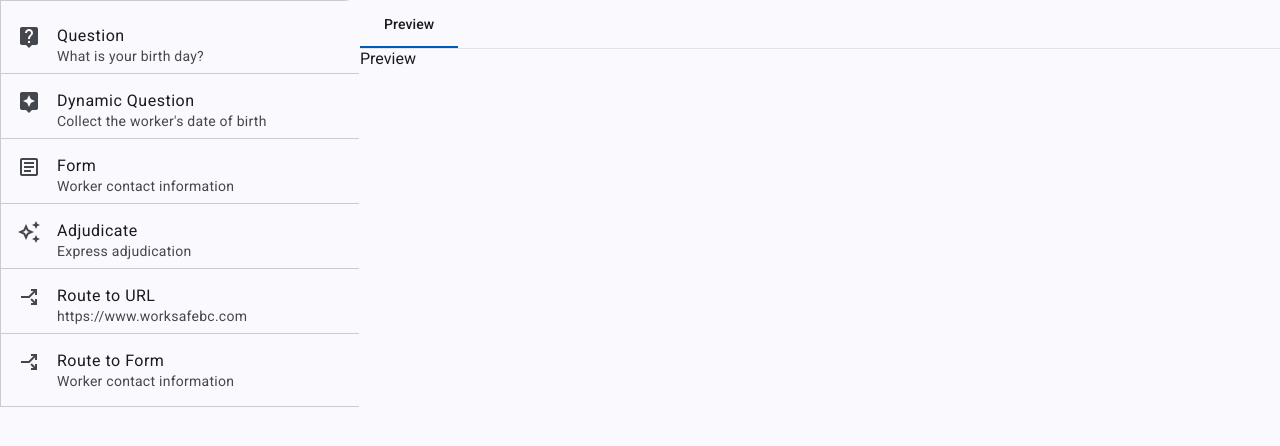
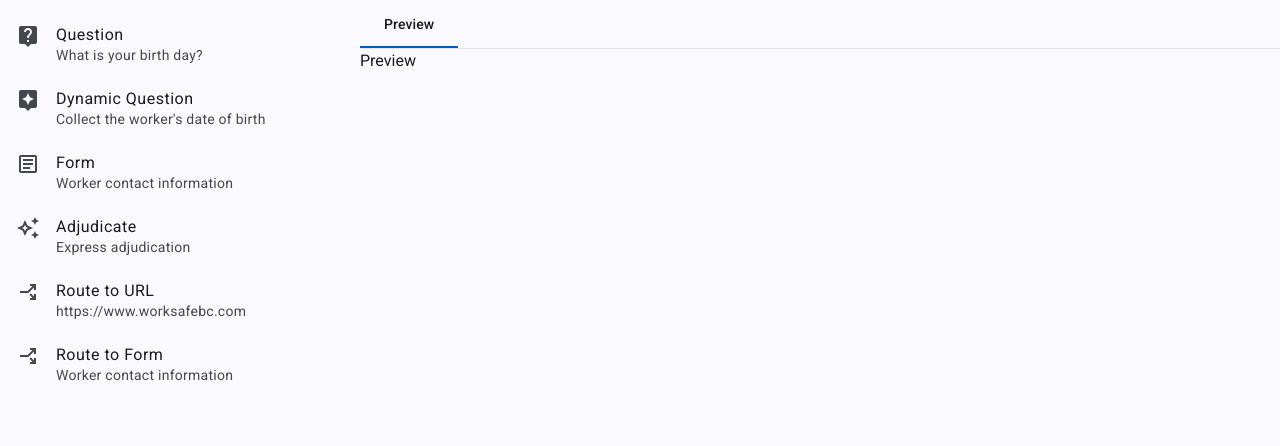
Before and after one commit to bcfoster/its-just-a-form, an Angular app: page / in a window 1280 px wide. Shown: the top 446 px of the page. Built offline with nearby package versions, Linux system fonts and the light colour scheme.

Commit message:
install tailwind
npm install tailwindcss @tailwindcss/postcss postcss --force

```diff
--- a/package.json
+++ b/package.json
@@ -18,7 +18,10 @@
     "@angular/material": "^20.1.0",
     "@angular/platform-browser": "^20.0.0",
     "@angular/router": "^20.0.0",
+    "@tailwindcss/postcss": "^4.1.11",
+    "postcss": "^8.5.6",
     "rxjs": "~7.8.0",
+    "tailwindcss": "^4.1.11",
     "tslib": "^2.3.0"
   },
   "devDependencies": {
--- a/src/app/app.ts
+++ b/src/app/app.ts
@@ -21,15 +21,11 @@ import { MatTabsModule } from '@angular/material/tabs';
     MatTabsModule,
   ],
   template: `
-    <mat-drawer-container class="example-container">
+    <mat-drawer-container class="h-full">
       <mat-drawer mode="side" opened>
-        <mat-list
-          cdkDropList
-          class="example-list"
-          (cdkDropListDropped)="drop($event)"
-        >
+        <mat-list cdkDropList (cdkDropListDropped)="drop($event)">
           @for (step of steps; track step) {
-            <app-form-step-list-item class="example-box" [step]="step" />
+            <app-form-step-list-item class="cursor-move" [step]="step" />
           }
         </mat-list>
       </mat-drawer>
@@ -39,55 +35,6 @@ import { MatTabsModule } from '@angular/material/tabs';
         </mat-tab-group>
       </mat-drawer-content>
     </mat-drawer-container>
-  `,
-  styles: `
-    .example-list {
-      width: 500px;
-      max-width: 100%;
-      border: solid 1px #ccc;
-    }
-
-    .example-box {
-      border-bottom: solid 1px #ccc;
-      color: rgba(0, 0, 0, 0.87);
-      display: flex;
-      flex-direction: row;
-      align-items: center;
-      justify-content: space-between;
-      box-sizing: border-box;
-      cursor: move;
-    }
-
-    .cdk-drag-preview {
-      border: none;
-      box-sizing: border-box;
-      border-radius: 4px;
-      box-shadow:
-        0 5px 5px -3px rgba(0, 0, 0, 0.2),
-        0 8px 10px 1px rgba(0, 0, 0, 0.14),
-        0 3px 14px 2px rgba(0, 0, 0, 0.12);
-    }
-
-    .cdk-drag-placeholder {
-      opacity: 0;
-    }
-
-    .cdk-drag-animating {
-      transition: transform 250ms cubic-bezier(0, 0, 0.2, 1);
-    }
-
-    .example-box:last-child {
-      border: none;
-    }
-
-    .example-list.cdk-drop-list-dragging
-      .example-box:not(.cdk-drag-placeholder) {
-      transition: transform 250ms cubic-bezier(0, 0, 0.2, 1);
-    }
-
-    .example-container {
-      min-height: 100%;
-    }
   `,
 })
 export class App {
--- a/src/styles.css
+++ b/src/styles.css
@@ -1,4 +1,11 @@
 /* You can add global styles to this file, and also import other style files */
+@import 'tailwindcss';
 
-html, body { height: 100%; }
-body { margin: 0; font-family: Roboto, "Helvetica Neue", sans-serif; }
+html,
+body {
+  height: 100%;
+}
+body {
+  margin: 0;
+  font-family: Roboto, 'Helvetica Neue', sans-serif;
+}
```
Also changed, not shown: .postcssrc.json (added), 1 other file (tests, documents, lock files or other folders).
